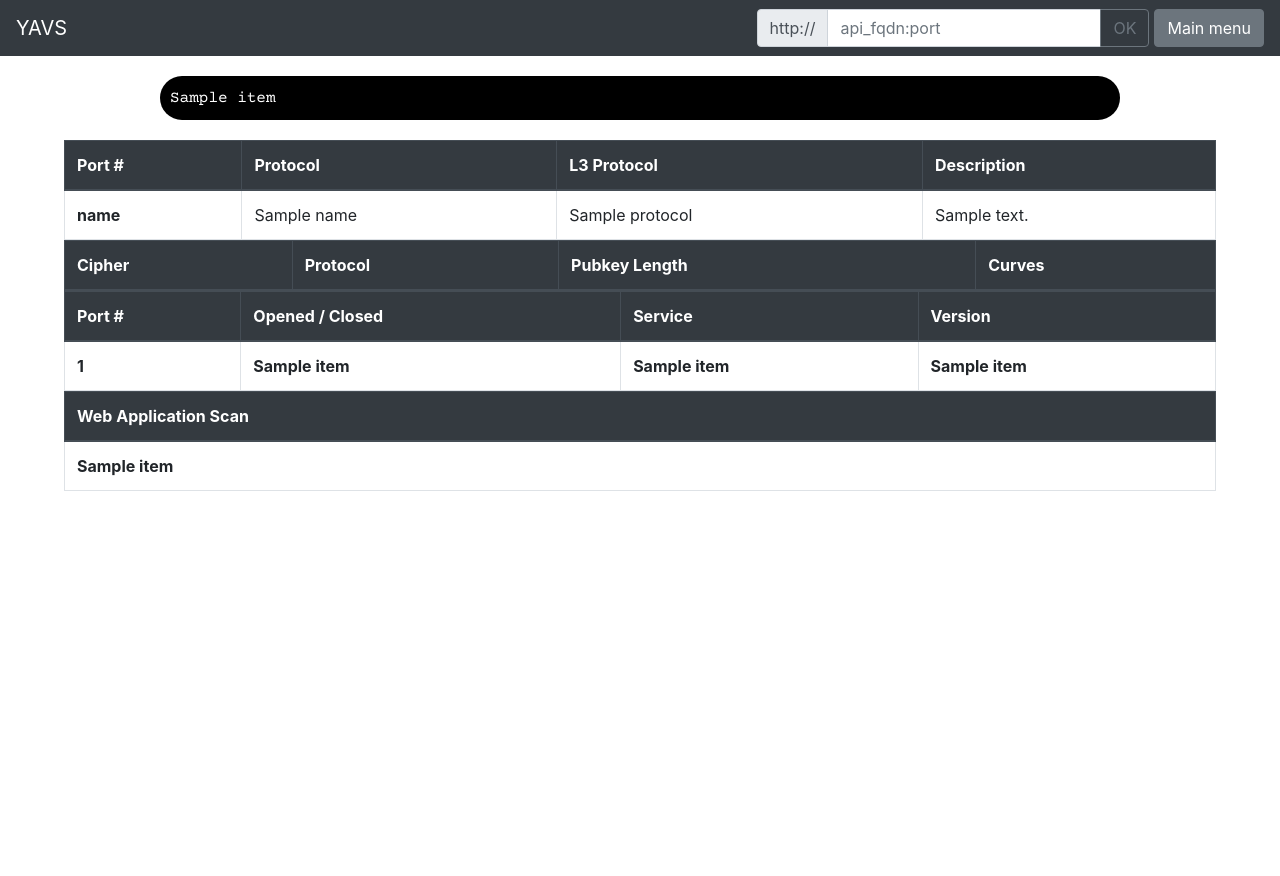
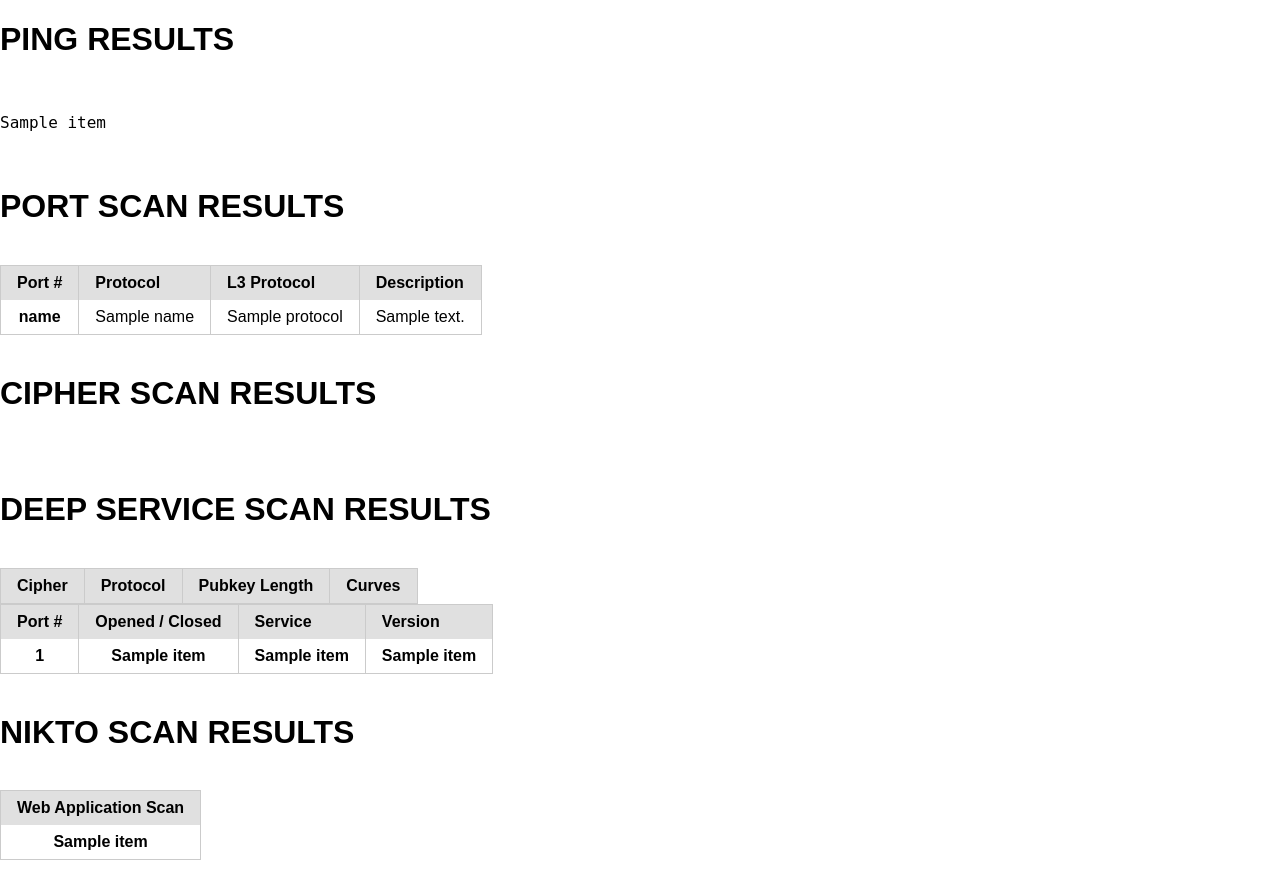
Before and after one commit to haysberg/yavs-gui, a Flask app: page /fullscan/1 in a window 1280 px wide. Before the commit the page ends 491 px from the top, so only its background shows below. Run offline with Flask 2, Linux system fonts and the light colour scheme; a database or web service that is not in the repository returns one stand-in record (values such as "Sample title"); data that the repository does not hold is empty; some libraries are stand-ins or nearby versions.

Commit message:
Changed the CSS framework used for the fullscan as it was blocking the PDF rendering to work properly

```diff
--- a/app.py
+++ b/app.py
@@ -1,9 +1,9 @@
 #This is the main file for the vulnerability scanning API.
 #You'll find that this file is very small. It's only job is to initialize the Flask server,
 #and to respond to requests coming to the root URL (/)
-from flask import Flask, render_template, request, Response
-import json, requests, configparser
-
+from flask import Flask, render_template, request, Response, url_for
+import json, requests, configparser, weasyprint, string, random, os
+from flask_weasyprint import HTML, render_pdf
 
 #We get the configuration.ini file to check where the API is located
 config = configparser.ConfigParser()
@@ -88,9 +88,21 @@
     result = result.json()
     return render_template('webscan.html', webapp_json=result, message_list=['Webapp scan finished!'])
 
+@app.route('/pdf/<path>')
+def dlpdf(path):
+    filepath = os.path.join(app.root_path, 'static', 'customlogos', path + '.pdf')
+    f=open(filepath, "r", encoding = 'ISO-8859-1')
+    pdf = f.read()
+    print(pdf)
+    return Response(pdf, mimetype="application/pdf")
+
+def randomString(stringLength=8):
+    letters = string.ascii_lowercase
+    return ''.join(random.choice(letters) for i in range(stringLength))
+
 @app.route('/fullscan/<target>')
-@app.route('/fullscan/<target>/<dowebscan>')
-def fullscan(target, dowebscan = True):
+@app.route('/fullscan/<target>/<dowebscan>/<render_as_pdf>')
+def fullscan(target, dowebscan = "do", render_as_pdf = True):
     print("Calling : " + api_url + "/fullscan/" + target)
 
     ping = requests.get(api_url + "/ping/" + target)
@@ -118,10 +130,15 @@
     services = requests.get(api_url + "/servicescan/" + target + "/" + portstring)
     services = services.json()
 
-    if dowebscan == True :
+    if dowebscan == "do" :
         nikto = requests.get(api_url + "/webappscan/" + target)
         nikto = nikto.json()
     else :
         nikto = []
 
+    bytestring = render_template('fullscan.html', portscan_json=ports, cipher_json=ciphers, service_json=services, ping_json=ping, webapp_json=nikto)
+
+    if render_as_pdf == "do" :
+        return render_pdf(HTML(string=bytestring))
+
     return render_template('fullscan.html', portscan_json=ports, cipher_json=ciphers, service_json=services, ping_json=ping, webapp_json=nikto)
--- a/templates/fullscan.html
+++ b/templates/fullscan.html
@@ -1,14 +1,21 @@
-{% extends "layout.html" %}
+<link rel="stylesheet" href="https://unpkg.com/purecss@1.0.1/build/pure-min.css" integrity="sha384-oAOxQR6DkCoMliIh8yFnu25d7Eq/PHS21PClpwjOTeU2jRSq11vu66rf90/cZr47" crossorigin="anonymous">
 {% block content %}
-<div class="console-output">
+
+<h1>PING RESULTS</h1>
+<br>
+<code>
     {% for line in ping_json %}
         <p class="console-line">{{ line }}</p>
     {% endfor %}
-</div>
+</code>
 
 
+<br>
+<h1>PORT SCAN RESULTS</h1>
+<br>
+
         {% if portscan_json is defined %}
-        <table class="table table-bordered table-hover">
+        <table class="pure-table">
             <thead class="thead-dark">
                 <tr>
                   <th scope="col">Port #</th>
@@ -42,8 +49,14 @@
 
 
 
+
         {% if cipher_json is defined %}
-        <table class="table table-bordered table-hover">
+
+        <br>
+            <h1>CIPHER SCAN RESULTS</h1>
+        <br>
+
+        <table class="pure-table">
             <thead class="thead-dark">
                 <tr>
                     <th scope="col">Cipher</th>
@@ -68,7 +81,12 @@
 
 
         {% if service_json is defined %}
-        <table class="table table-bordered table-hover">
+
+        <br>
+        <h1>DEEP SERVICE SCAN RESULTS</h1>
+        <br>
+
+        <table class="pure-table">
             <thead class="thead-dark">
                 <tr>
                   <th scope="col">Port #</th>
@@ -89,8 +107,12 @@
     </table>
 
 
+
     {% if webapp_json[0] is defined %}
-    <table class="table table-bordered table-hover">
+    <br>
+    <h1>NIKTO SCAN RESULTS</h1>
+    <br>
+    <table class="pure-table">
         <thead class="thead-dark">
             <tr>
               <th scope="col"> Web Application Scan</th>
```
Also changed, not shown: templates/pdfdisplay.html (added, +9 -0 lines).
